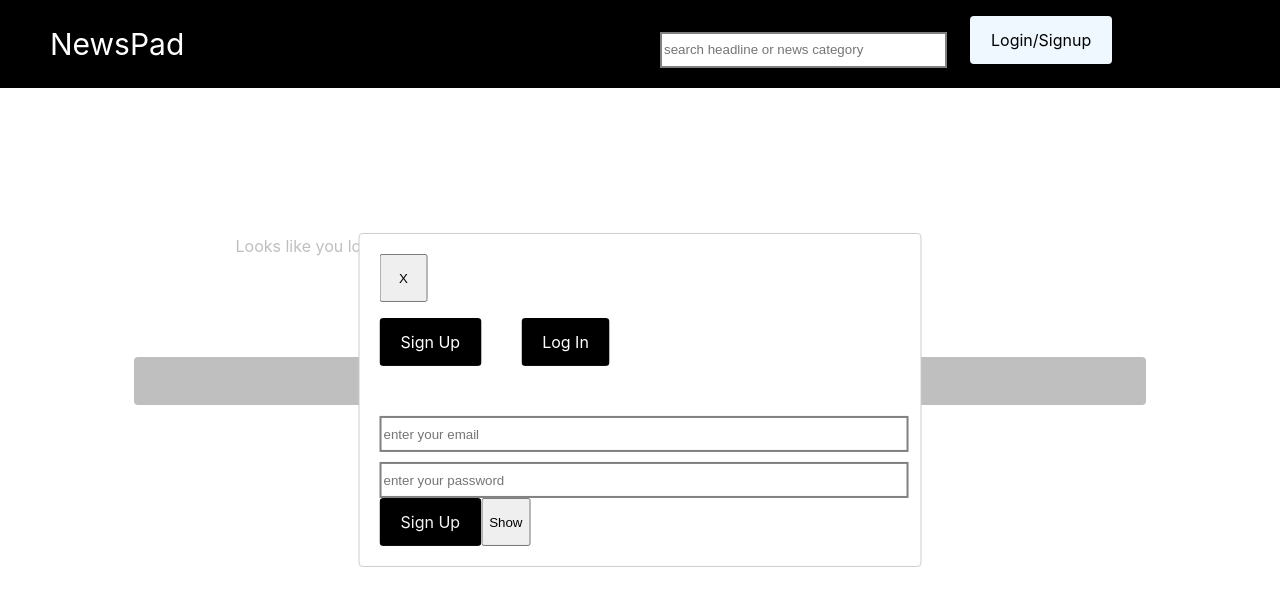
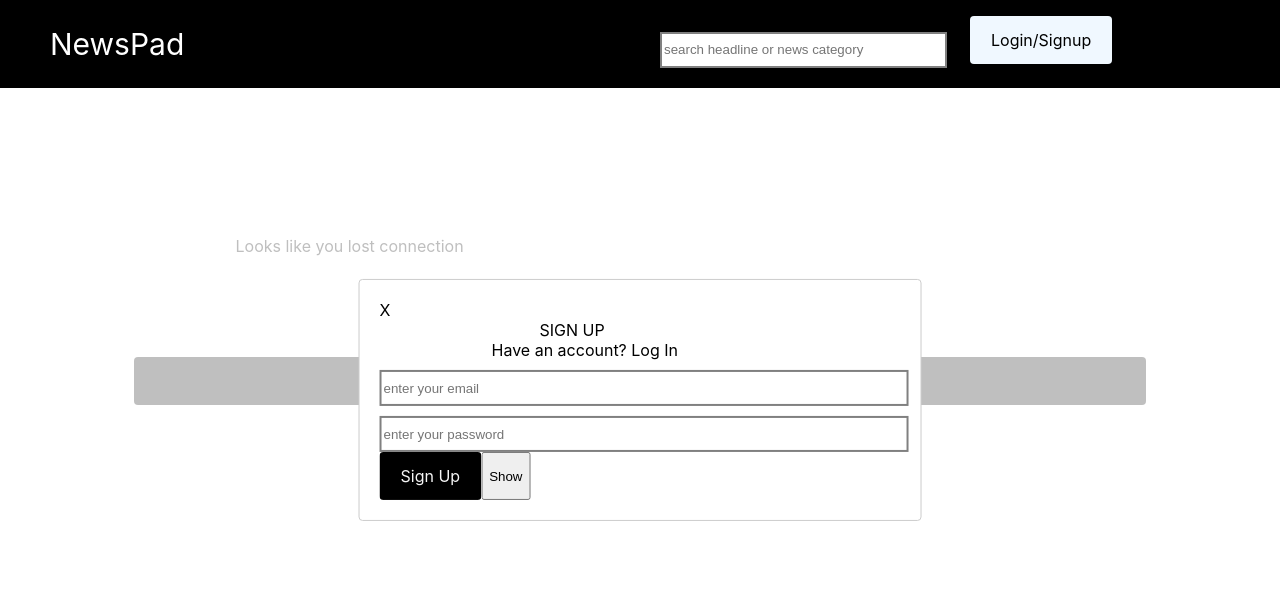
Before and after one commit to Collins33/NewsPad_client_v2, a React (Create React App) app: page / in a window 1280 px wide. Both pictures are taken after a click on the button "Login/Signup". Shown: the top 606 px of the page. Built offline with nearby package versions, Linux system fonts and the light colour scheme; no server answers.

Commit message:
Fix the modal header

```diff
--- a/src/components/header/Header.js
+++ b/src/components/header/Header.js
@@ -91,11 +91,9 @@ class Header extends Component {
             style={customStyles}
             contentLabel="Example Modal"
           >
-            <button onClick={this.closeModal} id="modal_close">
-              X
-            </button>
+            <div onClick={this.closeModal}>X</div>
             <div className="form_type_selector">
-              <button
+              {/* <button
                 className="modal_button"
                 onClick={this.changeMode}
                 value="signup"
@@ -108,7 +106,28 @@ class Header extends Component {
                 value="login"
               >
                 Log In
-              </button>
+              </button> */}
+              {signup === "signup" ? (
+                <div className="authentication_container">
+                  <div className="auth_text">SIGN UP</div>
+                  <div
+                    onClick={this.changeMode}
+                    className="auth_text_secondary"
+                  >
+                    Have an account? Log In
+                  </div>
+                </div>
+              ) : (
+                <div className="authentication_container">
+                  <div className="auth_text">LOG IN</div>
+                  <div
+                    onClick={this.changeMode}
+                    className="auth_text_secondary"
+                  >
+                    New user? Create Account
+                  </div>
+                </div>
+              )}
             </div>
             {signup === "signup" ? (
               <SignUp />
--- a/src/components/header/Header.scss
+++ b/src/components/header/Header.scss
@@ -45,3 +45,16 @@
   color: white;
   margin: 1rem 2.5rem 2.5rem 0rem;
 }
+
+.authentication_container {
+  display: flex;
+  flex-direction: column;
+  align-content: center;
+}
+
+.auth_text {
+  margin-left: 10em;
+}
+.auth_text_secondary {
+  margin-left: 7em;
+}
```
